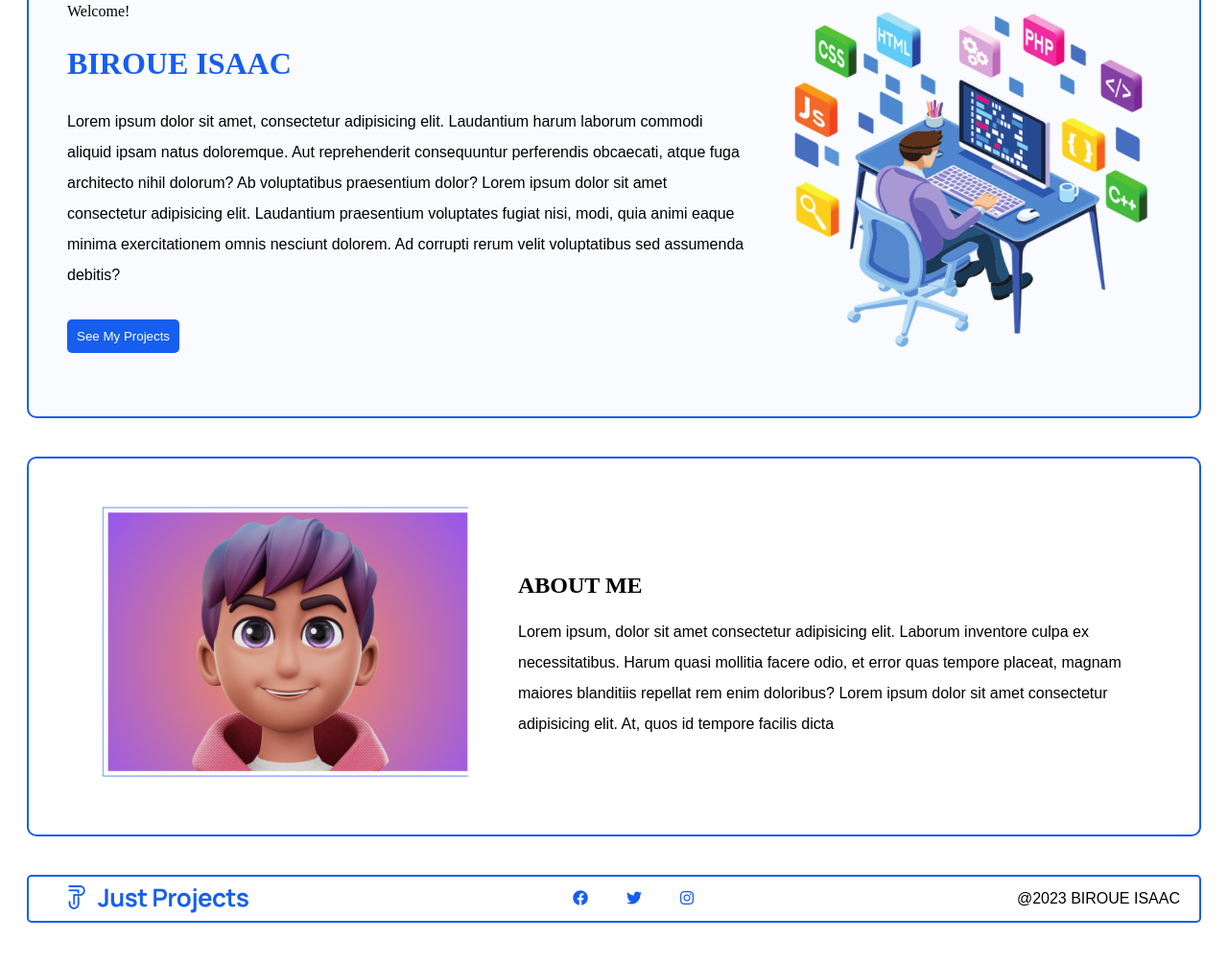
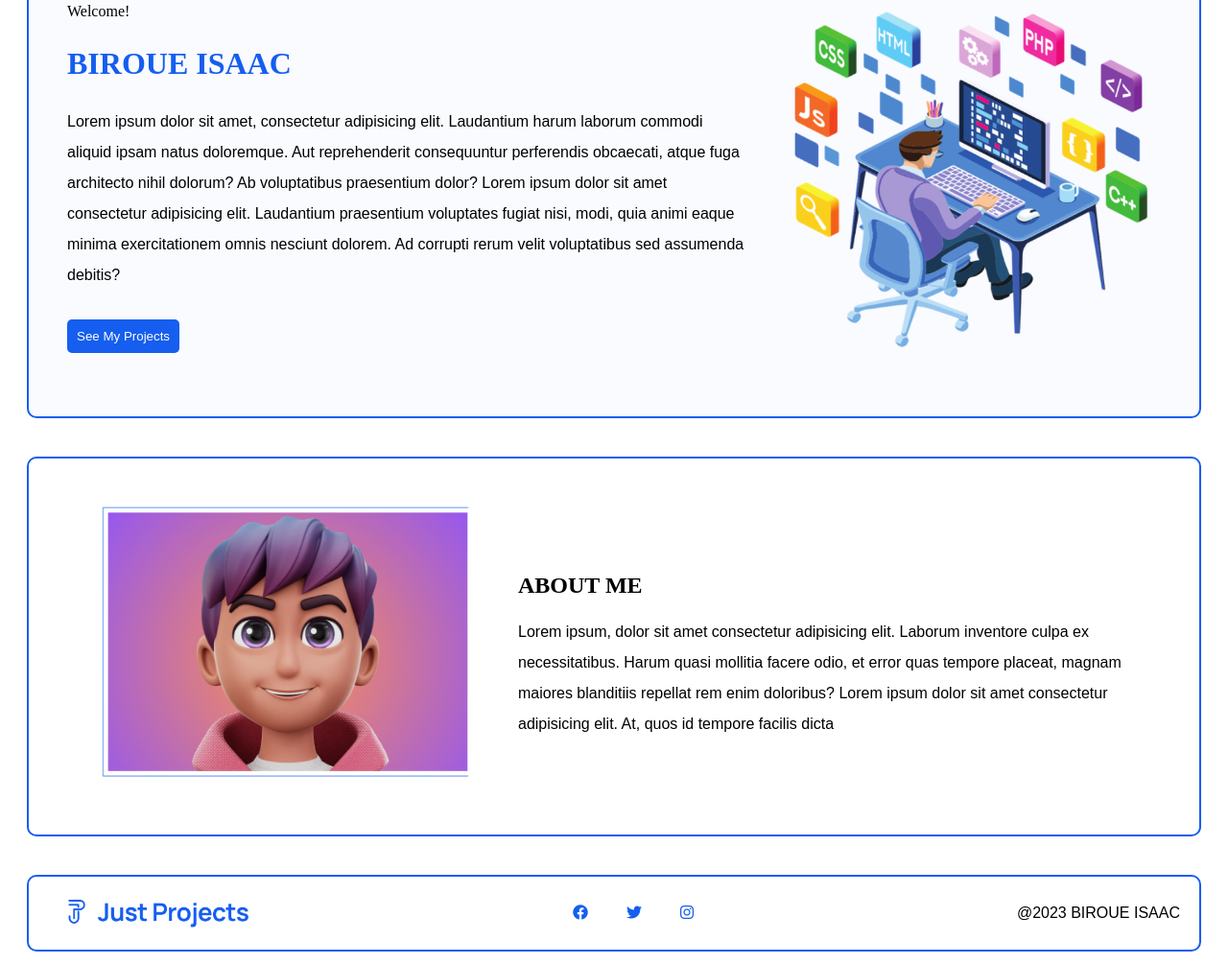
Before and after one commit to biroue10/the-just-project-2, a website: page index.html in a window 1280 px wide. Shown: the part 152-1157 px from the top of the page at 96% size. Before the commit the page ends 1127 px from the top, so only its background shows below. Drawn offline with Linux system fonts and the light colour scheme.

Commit message:
refactor my code

```diff
--- a/assets/css/style.css
+++ b/assets/css/style.css
@@ -35,12 +35,14 @@ img {
 }
 footer {
   border: solid 2px #155eef;
-  border-radius: 5px;
+  border-radius: 10px;
 }
 .flex-container {
   display: flex;
   justify-content: space-between;
   padding-right: 20px;
+  padding-top: 15px;
+  padding-bottom: 15px;
 }
 i {
   color: #155eef;
```
